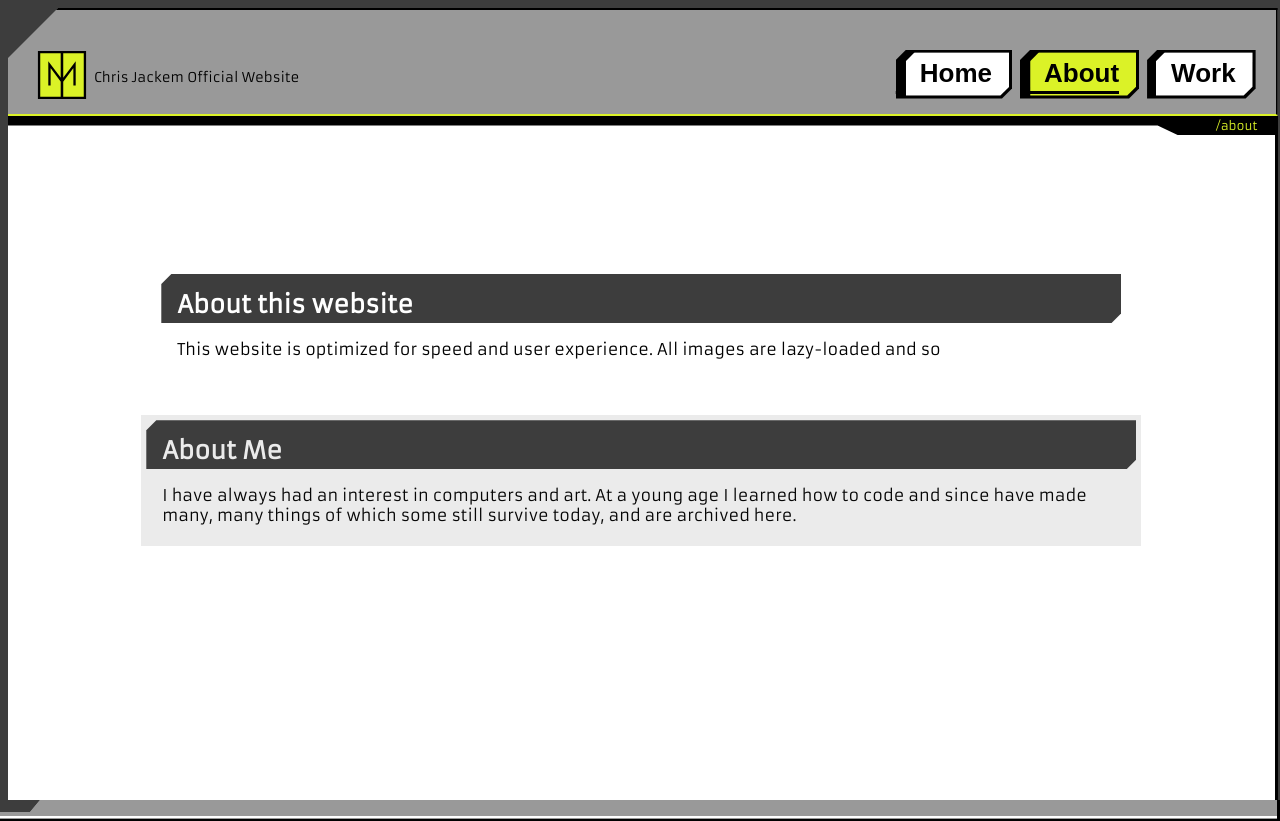
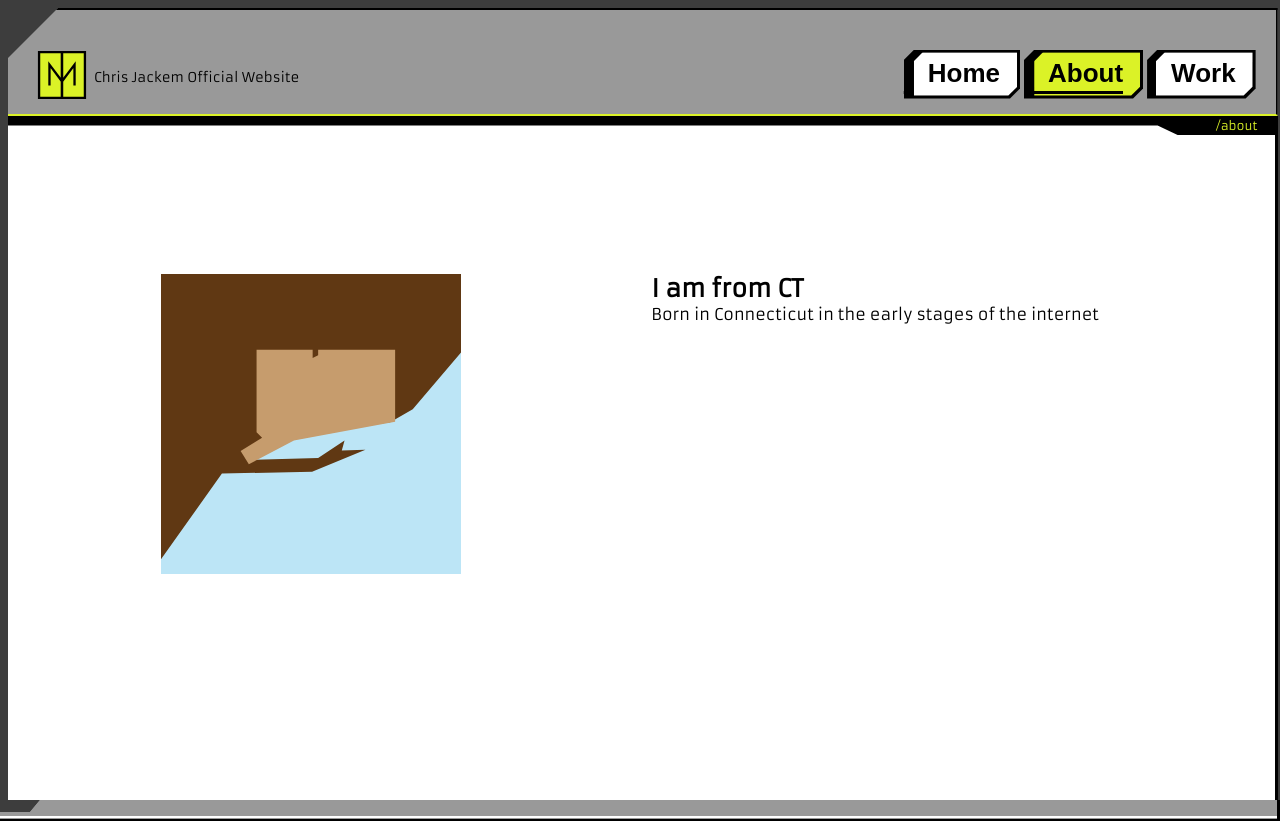
Before and after one commit to ChrisJackem/port_app, a Next.js app: page /about in a window 1280 px wide. Shown: the top 821 px of the page. Built offline with nearby package versions, Linux system fonts and the light colour scheme; a web font is replaced by a local one.

Commit message:
About animations 1

```diff
--- a/src/app/about/page.tsx
+++ b/src/app/about/page.tsx
@@ -2,6 +2,7 @@
 import { motion } from 'motion/react';
 import { PageVariants } from '../config/variants';
 import TypeHeader from '@/components/type_header/type_header';
+import World from '@/components/animations/world/world';
 
 /*********************************************************************************** About Page  */
 
@@ -20,7 +21,15 @@ const AboutPage = () => {
             <TypeHeader word='About' />
         </section>
 
-        <section className='paged'>
+        <section className='page_double'>
+            <World />
+            <div>
+                <h2>I am from CT</h2>
+                <p>Born in Connecticut in the early stages of the internet</p>
+            </div>
+        </section>
+
+        {/* <section className='paged'>
             <h1 className='chip-tl-br bg-bg tx-fg' style={{ padding: '1rem 0.2rem 0.2rem 1rem' }}>About this website</h1>
             <p className='padded' >This website is optimized for speed and user experience. All images are lazy-loaded and so </p>
         </section>
@@ -28,7 +37,7 @@ const AboutPage = () => {
         <section className='faded_bg paged' style={{ padding: '5px'}}>
             <h1 className='chip-tl-br bg-bg tx-fg' style={{ padding: '1rem 0.2rem 0.2rem 1rem' }}>About Me</h1>
             <p className='padded' >I have always had an interest in computers and art. At a young age I learned how to code and since have made many, many things of which some still survive today, and are archived here.</p>
-        </section>
+        </section>        */}
     </motion.div>
   )
 }
--- /dev/null
+++ b/src/components/animations/world/world.module.css
@@ -0,0 +1,14 @@
+
+.main_container{
+
+}
+.container, .main_container{
+    width: 300px;
+    height: 300px;
+    overflow: hidden;
+}
+.image{
+    transform-origin: 50% 50%;
+    /* position: absolute; */
+    /* transform: scale(140); */
+}
--- /dev/null
+++ b/src/components/animations/world/world.tsx
@@ -0,0 +1,25 @@
+import { LoadImg } from '@/components/load_img/load_img'
+import React from 'react'
+import styles from './world.module.css';
+import { motion, scale } from 'motion/react';
+
+const World = () => {
+  return (
+    <div className={styles.container}>
+        <motion.div
+            className={styles.container}
+            initial={{ scale: 1 }}
+            animate={{ scale: 110 }}
+            transition={{ duration: 3, delay: 2, ease: 'easeInOut' }}
+        >
+            <LoadImg src={'static/images/animations/world.svg'}
+                width={300}
+                height={300}
+                className={styles.image}
+            />
+        </motion.div>
+    </div>
+  )
+}
+
+export default World
--- a/src/components/load_img/load_img.tsx
+++ b/src/components/load_img/load_img.tsx
@@ -22,7 +22,7 @@ export const LoadImg = ({ src, className, alt, style, height, width}:{
     const placeholder_style: React.CSSProperties = {
         width: `${ width ? `${width}px` : '100px'}`,
         height: `${ height ? `${height}px` : '100px'}`,
-        backgroundColor: 'var(--background, #787878ff)',
+        //backgroundColor: 'var(--background, #787878ff)',
         display: 'flex', alignItems: 'center', justifyContent: 'center',
     }
 
--- a/src/components/loading_component/loading_component.tsx
+++ b/src/components/loading_component/loading_component.tsx
@@ -21,11 +21,9 @@ const LoadingComponent = ({ dark_mode=true, height=undefined, width=undefined }:
 
 // The logo twice, once flipped around in CSS. infinite is for animation
 export const StrokeLogo = ({dark_mode=true, infinite=true} :{infinite?:boolean, dark_mode?:boolean}) => {
-
   const pen_style = infinite ? styles.pen : styles.penOnce ;
   const color = dark_mode ? 'var(--darkest, #000)' : 'var(--foreground, #FFF)';
   const path = "M69,206.5v-125l75,100v100H6.5V6.5h137.5v174";
-
   return (
     <div >
       <svg className={`${styles.svgLogo}`} viewBox="0 0 150.5 288">
--- a/src/components/nav_bar/nav_bar.css
+++ b/src/components/nav_bar/nav_bar.css
@@ -26,10 +26,11 @@
     z-index: 9999;
 }
 
-#nav-bar ul{
+.nav-ul{
     list-style-type: none;
     margin-left: auto;
     padding-bottom: 0.25rem;
+    gap: 0.25rem;
 }
 
 @media screen and (max-width: 600px) {
@@ -43,6 +44,9 @@
     #nav-bar button{
         width: 150px;
     }
+    .nav-ul{
+        margin-right: auto;
+    }
     .link{
         font-size: 26px;
         text-align: center;
--- a/src/components/nav_bar/nav_bar.tsx
+++ b/src/components/nav_bar/nav_bar.tsx
@@ -2,10 +2,10 @@
 import Link from 'next/link';
 import { usePathname } from 'next/navigation';
 import React, { useEffect, useRef, useState } from 'react';
-import './nav_bar.css'
 import PathButton from '../path_button/pathButton';
 import { StrokeLogo } from '../loading_component/loading_component';
 import PageButton from '../page_button/page_button';
+import './nav_bar.css';
 
 const NavBar = () => {
   const nav_main = useRef<HTMLElement | null>(null);
@@ -28,7 +28,7 @@ const NavBar = () => {
           <StrokeLogo infinite={false}/>
           <small>Chris Jackem Official Website</small>
         </div>
-        <ul className='flex' style={{ gap: '0.5rem' }}>
+        <ul className='flex nav-ul'>
             <NavLink name="Home" href="/home"  />
             <NavLink name="About" href="/about"/>
             <NavLink name="Work" href="/work"/>
--- a/src/components/typewritertoo/typewriter.tsx
+++ b/src/components/typewritertoo/typewriter.tsx
@@ -68,8 +68,7 @@ const Typewriter = () => {
                 current_word = full_word.slice(0, -overflowed);
             }
         }
-
-        ( word.current = { progress, index } );
+        (word.current = { progress, index });
         setRenderWord(current_word);
         timeOut.current = setTimeout( tick, wait );
     };
```
Also changed, not shown: src/app/home/page.tsx (+1 -6 lines), public/static/images/animations/world.svg (added), 1 other file (tests, documents, lock files or other folders).
